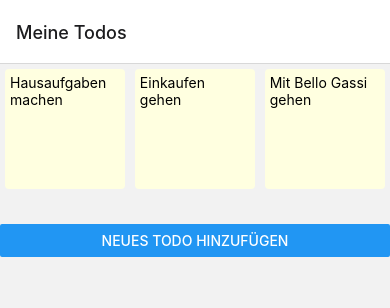
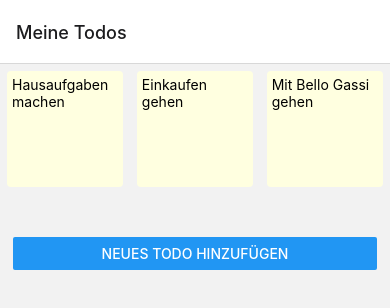
Before and after one commit to tim-w97/EisenhowerDo, a React Native app: screen /MyTodos in a window 390 px wide. Shown: the top 308 px of the page. Built offline with nearby package versions, Linux system fonts and the light colour scheme.

Commit message:
changed padding of toto items

```diff
--- a/src/screens/MyTodosScreen.tsx
+++ b/src/screens/MyTodosScreen.tsx
@@ -23,7 +23,7 @@ function MyTodosScreen({navigation}: Props) {
   }
 
   return (
-    <SafeAreaView style={globalStyles.safeArea}>
+    <SafeAreaView style={styles.safeArea}>
       <View style={styles.todoItems}>
         {todos.map(todo => (
           <TodoItem key={todo.id} todo={todo} />
@@ -37,12 +37,17 @@ function MyTodosScreen({navigation}: Props) {
 }
 
 const styles = StyleSheet.create({
+  safeArea: {
+    ...globalStyles.safeArea,
+    padding: 7,
+  },
   todoItems: {
     display: 'flex',
     flexDirection: 'row',
     flexWrap: 'wrap',
   },
   button: {
+    padding: 13,
     marginTop: 30,
   },
 });
--- a/src/views/TodoItem.tsx
+++ b/src/views/TodoItem.tsx
@@ -31,7 +31,7 @@ const styles = StyleSheet.create({
   container: {
     width: '33.3%',
     height: '33.3%',
-    padding: 5,
+    padding: 7,
   },
   todoItem: {
     backgroundColor: 'lightyellow',
```
